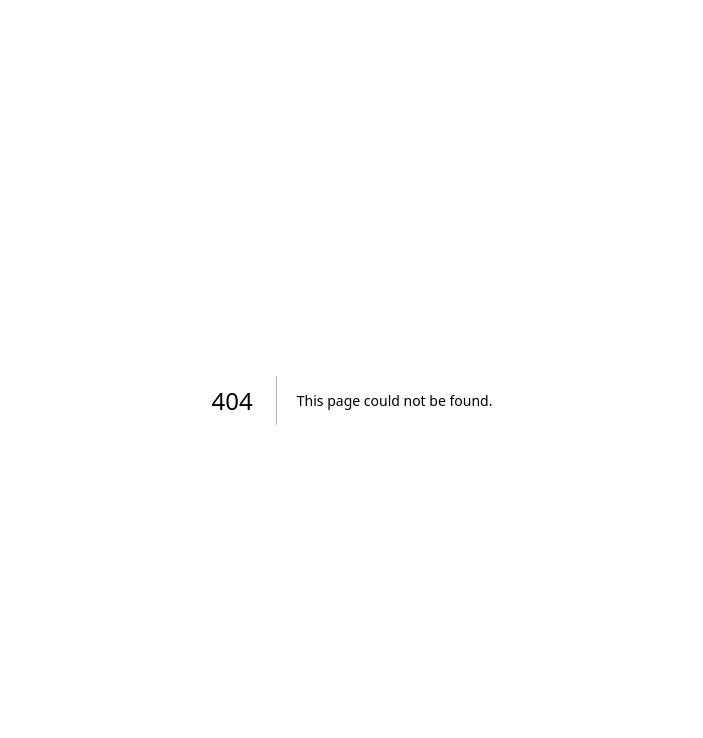
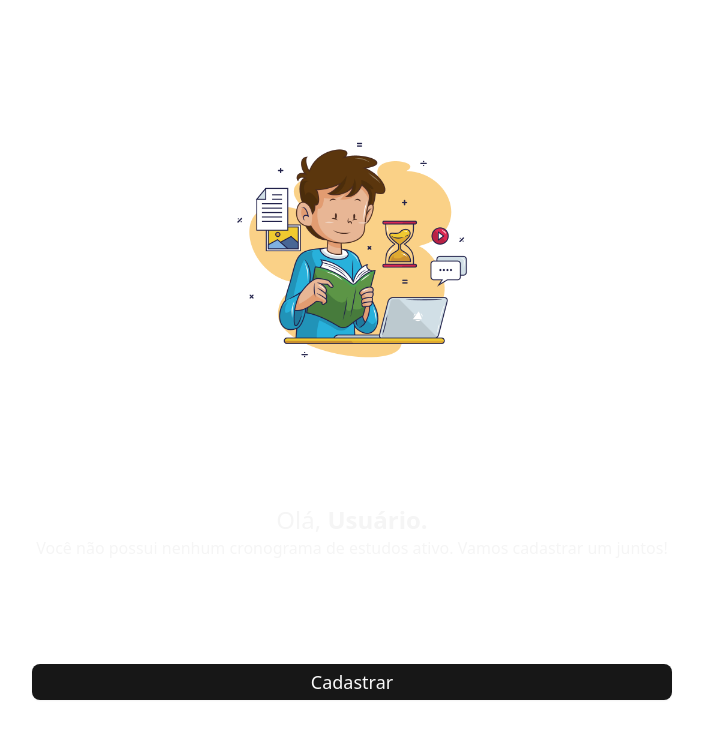
Before and after one commit to AlexEduSantos/Kronos, a Next.js app in the folder frontend/: page /guide in a window 1280 px wide. Before the commit this address had no page. Shown: the top 738 px of the page, without its empty margins (288-991 px from the left). Built offline with nearby package versions, Linux system fonts and the light colour scheme.

Commit message:
feat: adicionar página de guia com imagem e instruções para cadastro

```diff
--- /dev/null
+++ b/frontend/src/app/(pages)/guide/page.tsx
@@ -0,0 +1,22 @@
+import { Button } from "@/_components/ui/button";
+import Image from "next/image";
+
+const Guide = () => {
+  return (
+    <div className="flex flex-col items-center justify-around h-screen text-secondary py-12">
+      <Image src="/guide.png" alt="Guide Image" width={300} height={300} />
+      <div className="w-full flex flex-col items-center">
+        <h2 className="text-2xl text-center">
+          Olá, <strong>Usuário.</strong>
+        </h2>
+        <p className="text-center w-2/3">
+          Você não possui nenhum cronograma de estudos ativo. Vamos cadastrar um
+          juntos!
+        </p>
+      </div>
+      <Button className="text-lg w-2/4">Cadastrar</Button>
+    </div>
+  );
+};
+
+export default Guide;
```
Also changed, not shown: frontend/public/guide.png (added).
